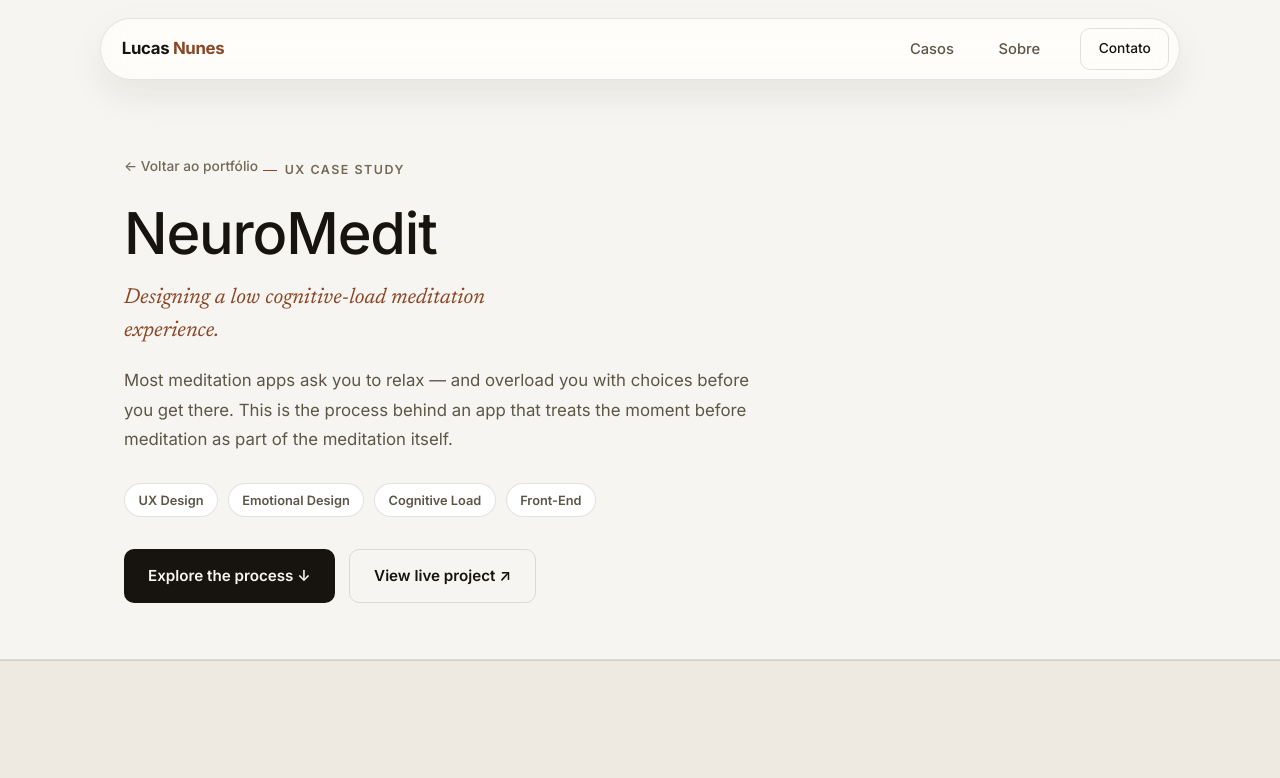
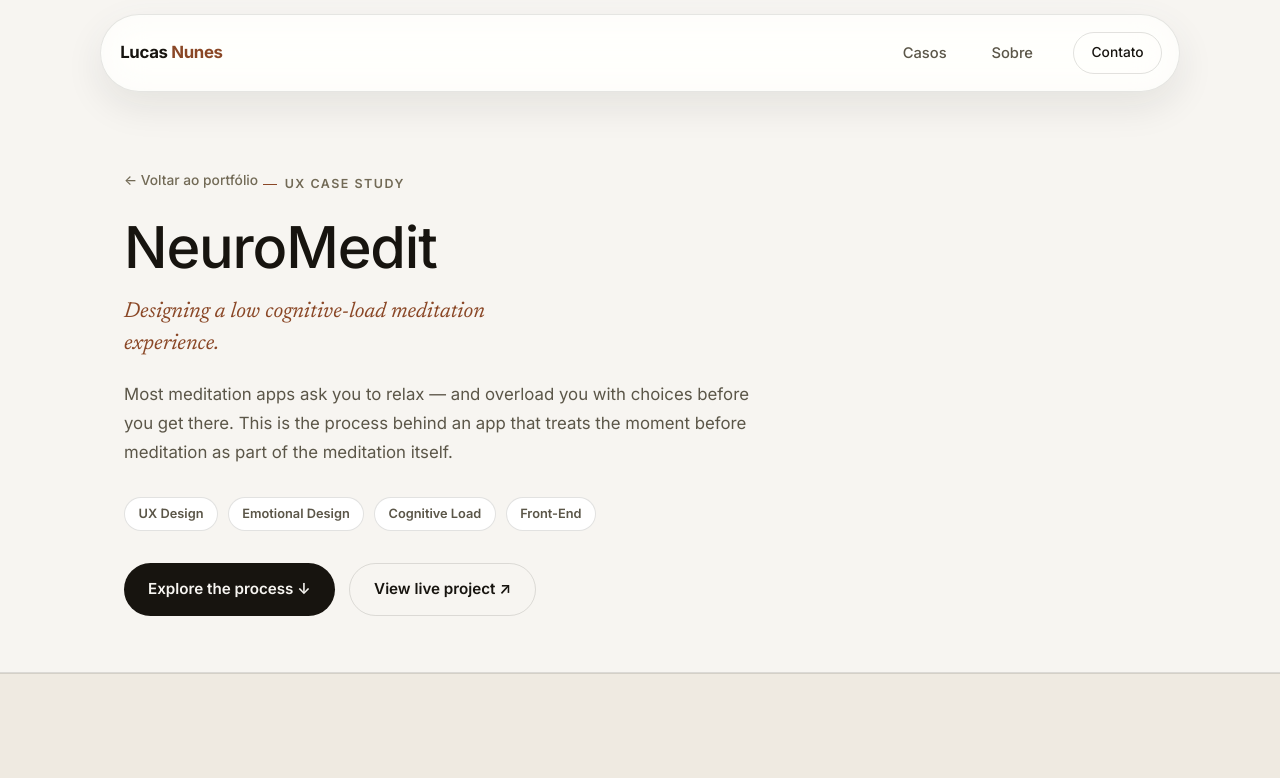
Before and after one commit to lucasnunespt/lucasnunespt.github.io, a plain HTML site: page case-study-neuromedit.html in a window 1280 px wide. Shown: the top 778 px of the page. Drawn offline with Linux system fonts and the light colour scheme.

Commit message:
Match header/button styling across pages

```diff
--- a/case-study-neuromedit.html
+++ b/case-study-neuromedit.html
@@ -53,7 +53,7 @@ a:focus-visible, button:focus-visible{ outline:2px solid var(--accent); outline-
   --header-glass-bg:rgba(255,255,255,.5);
   --header-glass-bg-scrolled:rgba(255,255,255,.8);
   --header-border:rgba(23,20,15,.1);
-  --header-glow:0 14px 34px rgba(23,20,15,.08), 0 0 26px rgba(255,255,255,.4);
+  --header-glow:0 14px 38px rgba(23,20,15,.09), 0 0 32px rgba(255,255,255,.35);
   --serif:"Newsreader", Georgia, serif;
   --sans:"Inter", -apple-system, BlinkMacSystemFont, "Segoe UI", sans-serif;
   --ease:cubic-bezier(0.22,1,0.36,1);
@@ -80,7 +80,7 @@ p{ color:var(--ink-soft); }
 .button{
   display:inline-flex; align-items:center; gap:.5rem;
   font-size:.95rem; font-weight:600; padding:.9rem 1.5rem; min-height:48px;
-  border-radius:10px; transition:.3s var(--ease);
+  border-radius:999px; transition:.3s var(--ease);
 }
 .button.primary{ background:var(--ink); color:var(--bg); }
 .button.primary:hover{ background:var(--accent); transform:translateY(-1px); }
@@ -92,15 +92,15 @@ p{ color:var(--ink-soft); }
 /* ============================================================
    HEADER — idêntico ao portfólio
    ============================================================ */
-.site-header{ position:sticky; top:0; z-index:60; background:transparent; padding:1.1rem 0 .6rem; transition:padding .42s var(--ease); }
-.site-header.scrolled{ padding:.65rem 0 .45rem; }
+.site-header{ position:sticky; top:0; z-index:60; background:transparent; padding:.86rem 0 .68rem; transition:padding .42s var(--ease); }
+.site-header.scrolled{ padding:.52rem 0 .38rem; }
 .header-inner{
-  min-height:62px; display:flex; align-items:center; justify-content:space-between; gap:1rem;
+  min-height:78px; display:flex; align-items:center; justify-content:space-between; gap:1rem;
   border-radius:999px; border:1px solid var(--header-border);
-  padding:.5rem .6rem .5rem 1.3rem;
+  padding:.55rem 1.05rem .55rem 1.2rem;
   background:var(--header-glass-bg);
-  backdrop-filter:blur(20px) saturate(140%) brightness(1.03);
-  -webkit-backdrop-filter:blur(20px) saturate(140%) brightness(1.03);
+  backdrop-filter:blur(22px) saturate(138%) brightness(1.04);
+  -webkit-backdrop-filter:blur(22px) saturate(138%) brightness(1.04);
   box-shadow:var(--header-glow);
   transition:background .42s var(--ease), box-shadow .42s var(--ease), padding .42s var(--ease);
 }
```
Also changed, not shown: tendencias-ux-2026.html (+8 -8 lines).
